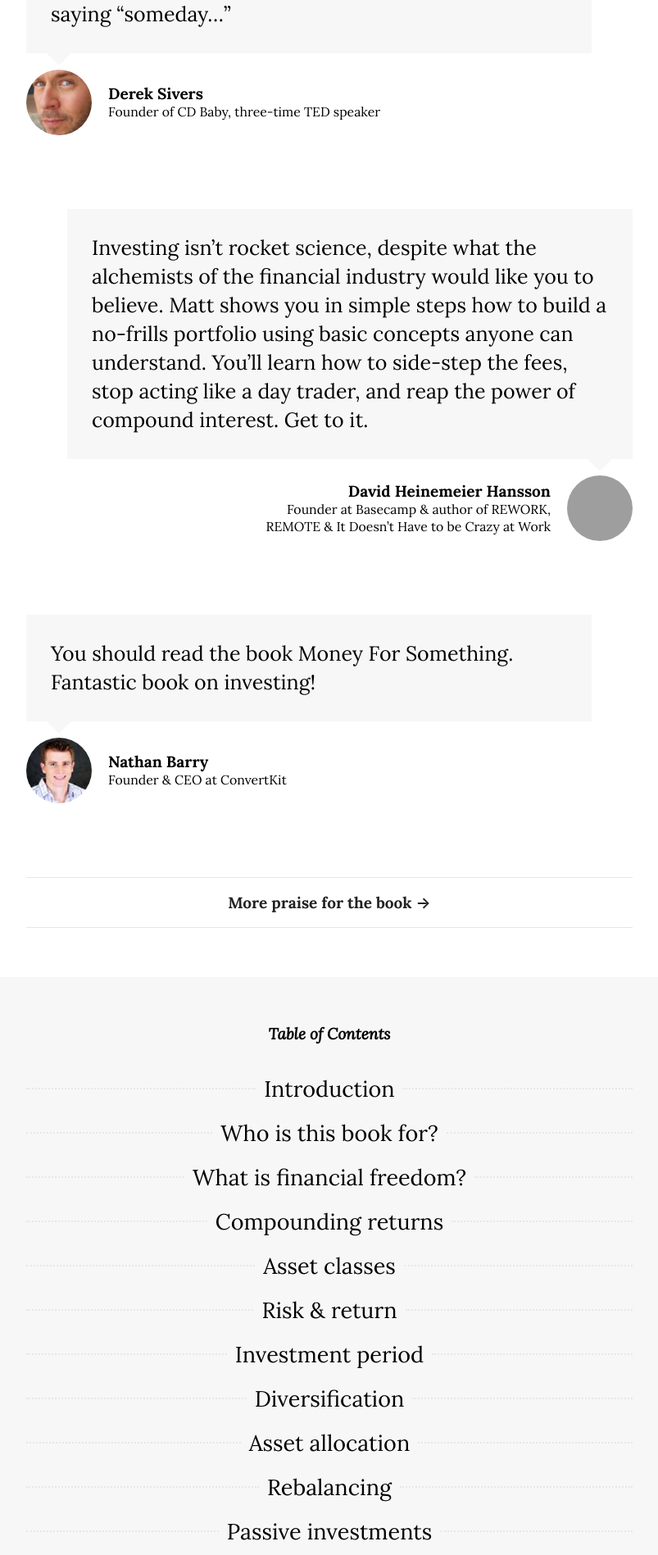
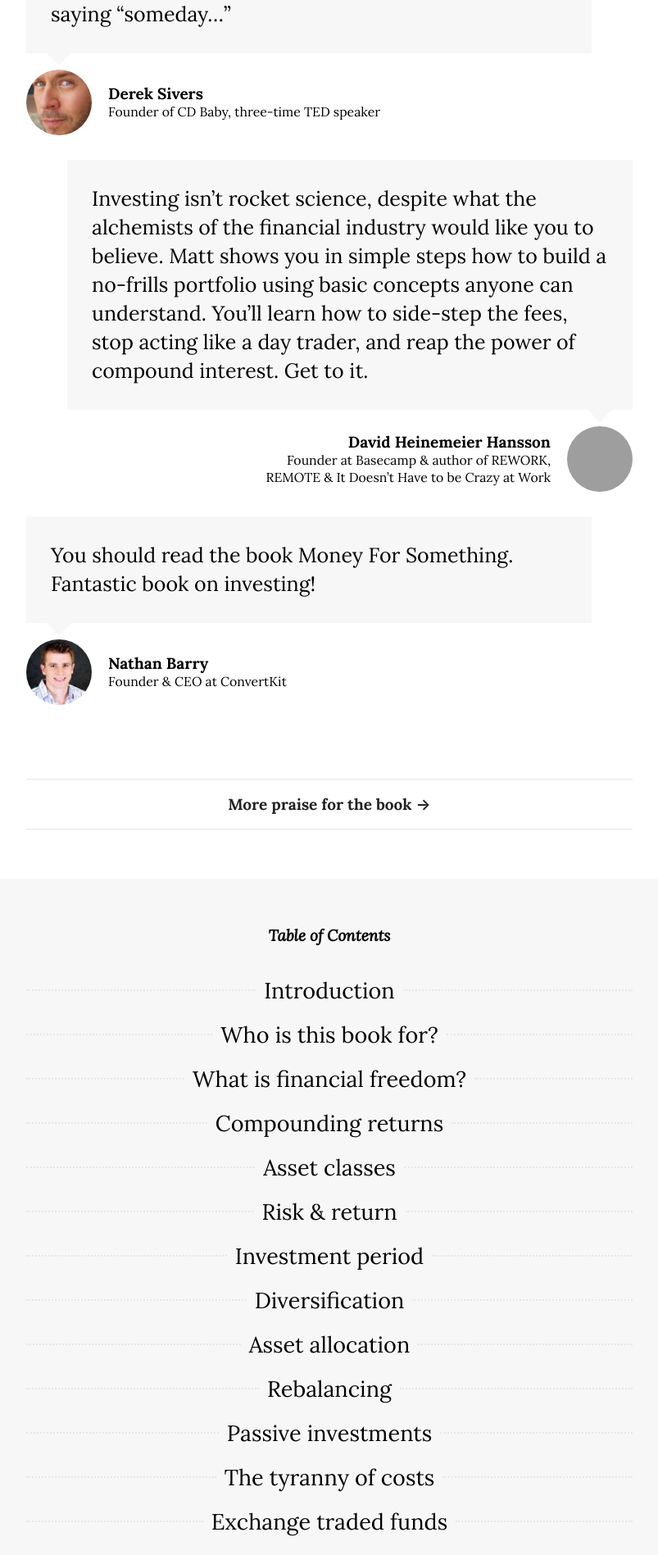
Before and after one commit to dafacto/moneyforsomething, a Jekyll site: the page built from index.md, in a window 1280 px wide. Shown: the part 1146-3043 px from the top of the page at 82% size, without its empty margins (238-1041 px from the left). Built offline with Jekyll 4.4.1, drawn with Linux system fonts in a browser that asks for light colours; some web fonts are replaced; grey boxes are pictures that could not be loaded.

Commit message:
Tweak CSS

```diff
--- a/_sass/minima/_layout.scss
+++ b/_sass/minima/_layout.scss
@@ -159,7 +159,7 @@
     }
   }
   & + & {
-    margin-top: $spacing-unit * 3;
+    margin-top: $spacing-unit * 1; // was 3
   }
   p {
     position: relative;
```
